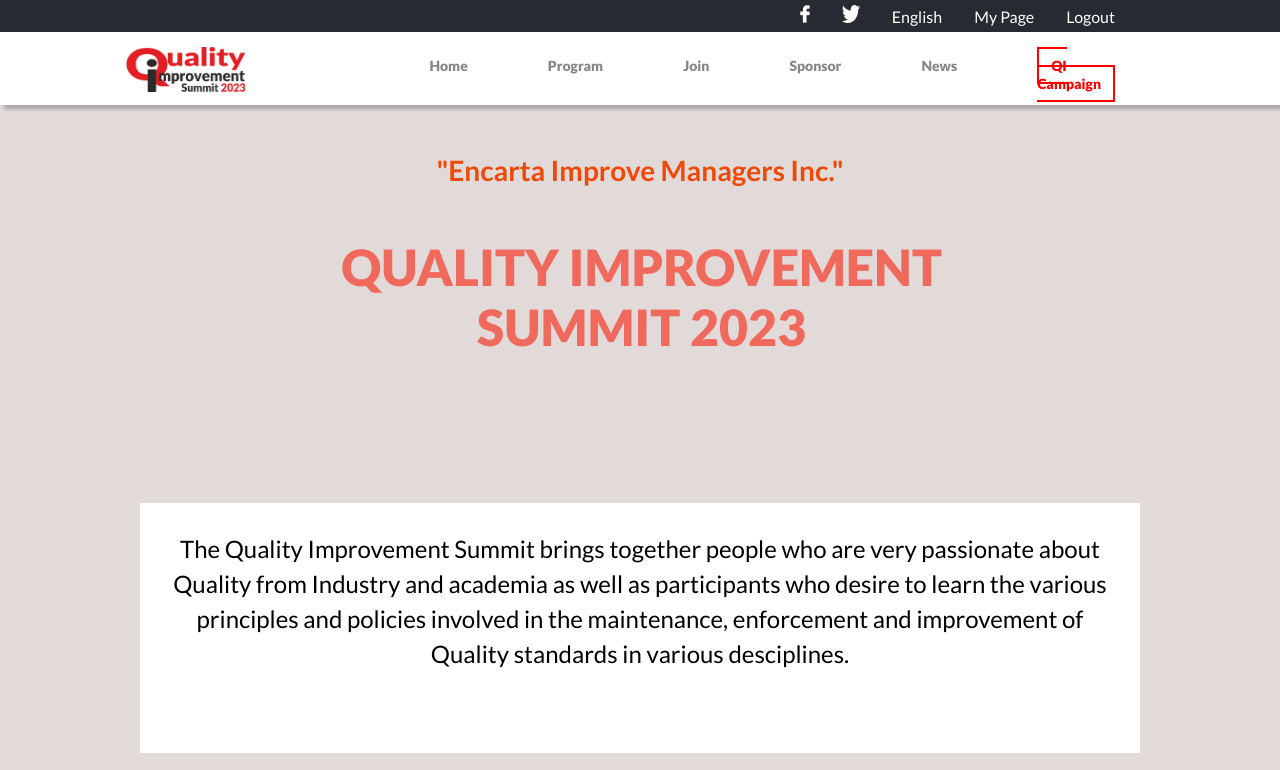
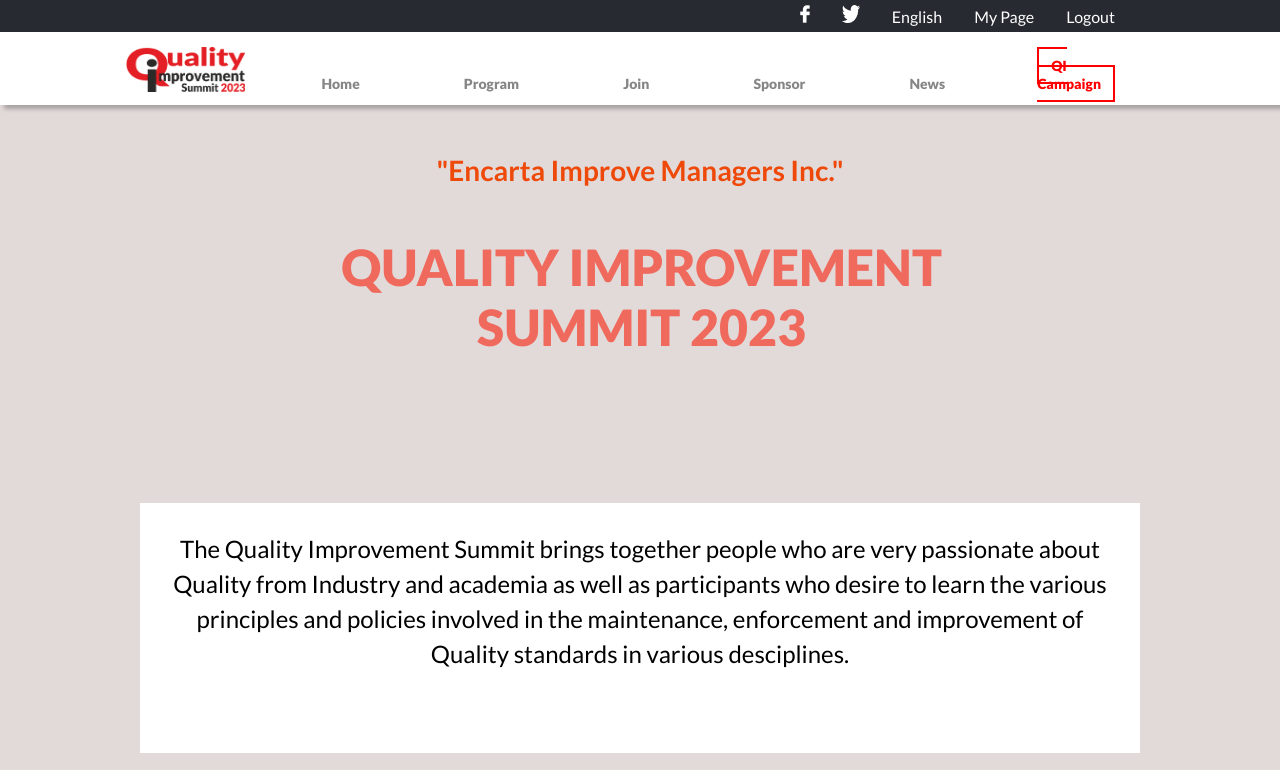
Before and after one commit to anyars-encarta/First-Capstone, a website: page about.html in a window 1280 px wide. Shown: the top 770 px of the page. Drawn offline with Linux system fonts and the light colour scheme.

Commit message:
Correct styling issue in about.css

```diff
--- a/about.css
+++ b/about.css
@@ -389,9 +389,19 @@ body {
     align-items: flex-end;
     justify-content: right;
     list-style-type: none;
-    max-width: 1440px;
     margin: auto 20px auto 80px;
     padding-right: 140px;
+  }
+
+  .right-menu {
+    display: flex;
+    gap: 40px;
+    align-items: flex-end;
+    justify-content: right;
+    list-style-type: none;
+    padding-right: 140px;
+    margin: 0;
+    width: 100%;
   }
 
   .top-nav-menu a {
@@ -430,16 +440,6 @@ body {
     width: 100%;
   }
 
-  .right-menu {
-    display: flex;
-    justify-content: end;
-    list-style-type: none;
-    padding-right: 140px;
-    margin: 0;
-    width: 100%;
-    gap: 40px;
-  }
-
   .bottom-nav-item {
     padding: 20px;
   }
@@ -455,12 +455,14 @@ body {
     font-weight: 800;
     font-size: 14px;
     line-height: 16.8px;
+    padding: 8px 12px 8px 12px;
   }
 
   .right-menu .red {
     color: red;
     border: 2px solid red;
-    padding: 8px 12px 8px 12px;
+
+    /* padding: 8px 12px 8px 12px; */
   }
 
   .right-menu .red:hover {
--- a/style.css
+++ b/style.css
@@ -468,12 +468,14 @@ body {
     font-weight: 800;
     font-size: 14px;
     line-height: 16.8px;
+    padding: 8px 12px 8px 12px;
   }
 
   .right-menu .red {
     color: red;
     border: 2px solid red;
-    padding: 8px 12px 8px 12px;
+
+    /* padding: 8px 12px 8px 12px; */
   }
 
   .right-menu .red:hover {
```
